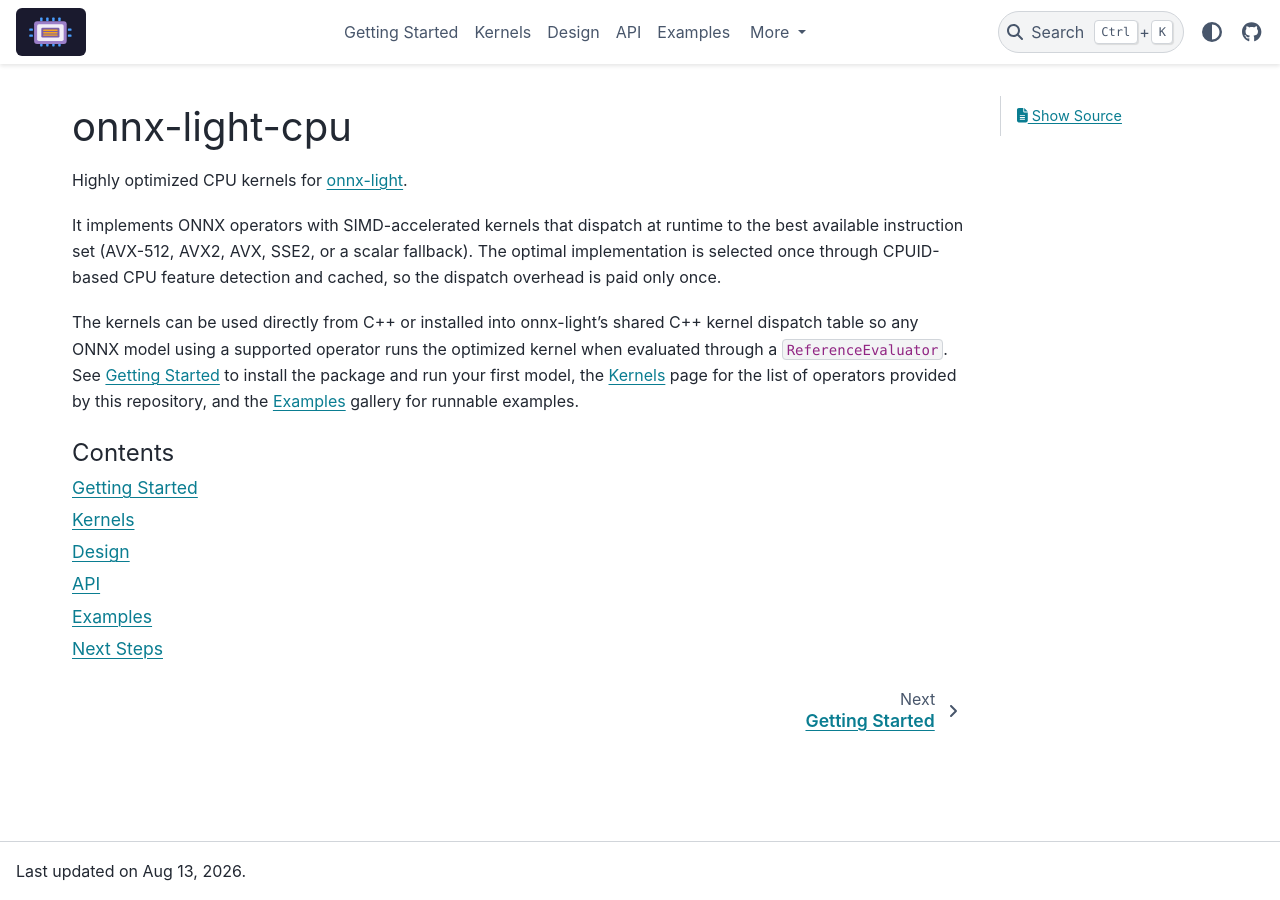
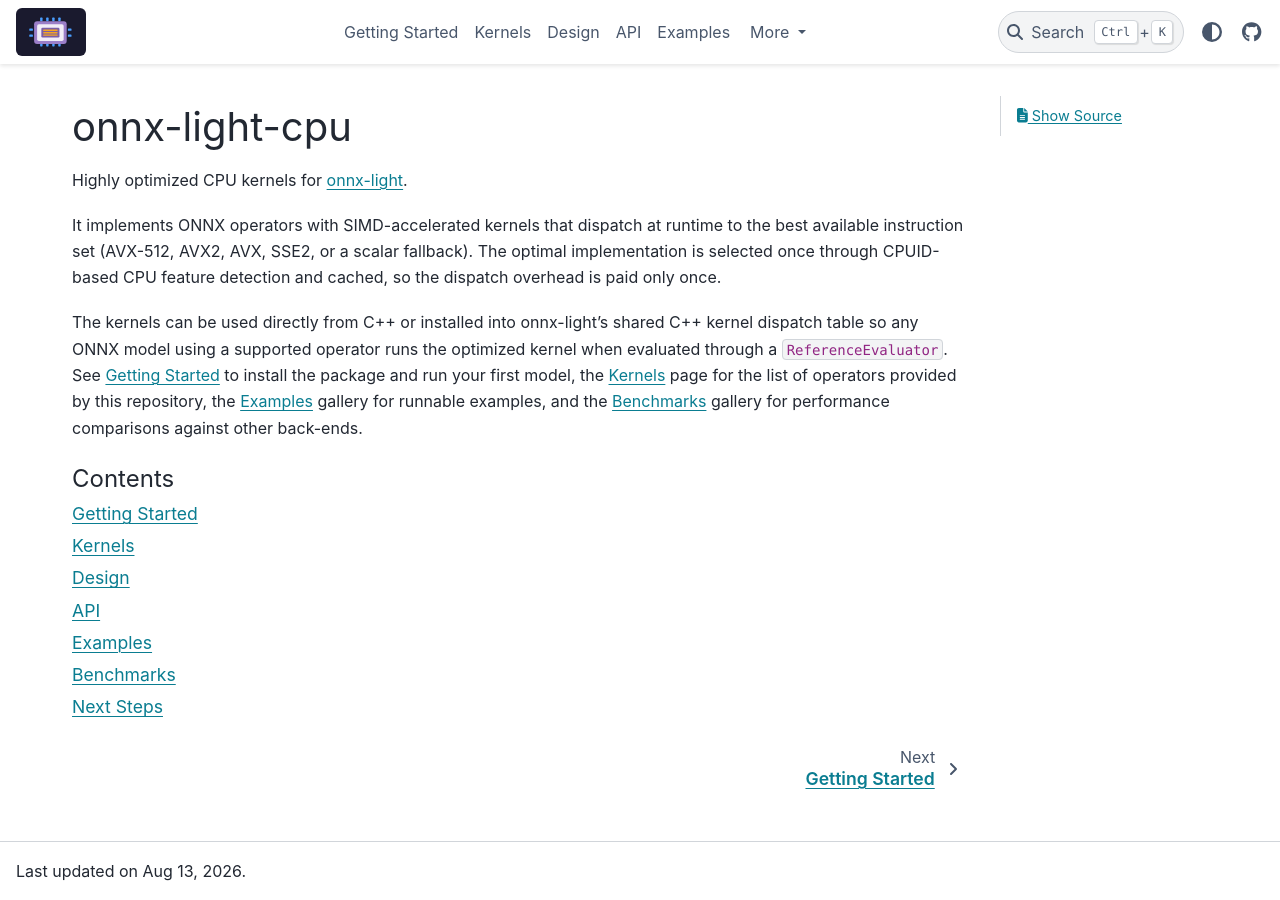
Before and after one commit to xadupre/onnx-light-cpu, a Sphinx documentation site: the page built from docs/index.rst, in a window 1280 px wide. Built offline with Sphinx 7.4.7 and the PyData theme 0.15.4, drawn with Linux system fonts in a browser that asks for light colours; pages that are not in the unit, such as notebooks, are missing from menus.

Commit message:
Split the docs gallery into benchmarks and examples (#131)
* Initial plan

* Split gallery into benchmarks and examples

Co-authored-by: xadupre <22452781+xadupre@users.noreply.github.com>

* Remove duplicate gallery cell separator in abs benchmark

Co-authored-by: xadupre <22452781+xadupre@users.noreply.github.com>

* Extend E402 ruff ignore to docs/benchmarks gallery

Co-authored-by: xadupre <22452781+xadupre@users.noreply.github.com>

---------

Co-authored-by: copilot-swe-agent[bot] <198982749+Copilot@users.noreply.github.com>
Co-authored-by: xadupre <22452781+xadupre@users.noreply.github.com>

```diff
--- a/docs/examples/plot_abs_benchmark.py
+++ b/docs/benchmarks/plot_abs_benchmark.py
@@ -193,7 +193,6 @@ print(f"setup: onnx-light ReferenceEvaluator = {light_setup_time * 1e3:.2f} ms")
 print(f"setup: onnx-light-cpu kernel registration = {registration_time * 1e3:.2f} ms")
 
 # %%
-# %%
 # Run the benchmark
 # -----------------
 #
--- a/docs/conf.py
+++ b/docs/conf.py
@@ -22,8 +22,8 @@ exclude_patterns = ["_build"]
 html_last_updated_fmt = "%b %d, %Y"
 
 sphinx_gallery_conf = {
-    "examples_dirs": "examples",
-    "gallery_dirs": "auto_examples",
+    "examples_dirs": ["examples", "benchmarks"],
+    "gallery_dirs": ["auto_examples", "auto_benchmarks"],
     "filename_pattern": r"/plot_",
 }
 
--- a/docs/design/gemm_kernel_design.rst
+++ b/docs/design/gemm_kernel_design.rst
@@ -250,7 +250,7 @@ gains.
        ``onnx_light_cpu/impl/math/exp_log_kernel.cc``). This is correct and
        reuses the full float32 SIMD path for the matmul itself, but the
        widen/round-trip is pure per-element overhead with no vectorization of
-       its own (see ``plot_gemm_dtype_benchmark.py`` in the example gallery
+       its own (see ``plot_gemm_dtype_benchmark.py`` in the benchmark gallery
        for measured overhead across representative shapes). What remains is
        the **SIMD acceleration layer**: real half-precision vector
        micro-kernels (AVX2 ``F16C``/``VCVTPH2PS`` for convert-then-FMA-in-
--- a/docs/index.rst
+++ b/docs/index.rst
@@ -14,8 +14,9 @@ The kernels can be used directly from C++ or installed into onnx-light's shared
 C++ kernel dispatch table so any ONNX model using a supported operator runs the
 optimized kernel when evaluated through a ``ReferenceEvaluator``. See
 :doc:`getting_started` to install the package and run your first model, the
-:doc:`kernels` page for the list of operators provided by this repository, and
-the :doc:`examples` gallery for runnable examples.
+:doc:`kernels` page for the list of operators provided by this repository, the
+:doc:`examples` gallery for runnable examples, and the :doc:`benchmarks` gallery
+for performance comparisons against other back-ends.
 
 .. toctree::
    :maxdepth: 1
@@ -26,4 +27,5 @@ the :doc:`examples` gallery for runnable examples.
    design/index
    api/index
    examples
+   benchmarks
    next_steps/index
--- a/pyproject.toml
+++ b/pyproject.toml
@@ -58,3 +58,4 @@ select = [
 "**" = ["RUF012", "RUF100", "SIM102", "SIM108", "UP006", "UP007", "UP035"]
 "unittests/**" = ["B023", "B904", "E731"]
 "docs/examples/**" = ["E402"]
+"docs/benchmarks/**" = ["E402"]
```
Also changed, not shown: docs/benchmarks.rst (added, +11 -0 lines), docs/benchmarks/README.txt (added, +8 -0 lines), docs/benchmarks/plot_gemm_benchmark.py (renamed from docs/examples/plot_gemm_benchmark.py), docs/benchmarks/plot_gemm_dtype_benchmark.py (renamed from docs/examples/plot_gemm_dtype_benchmark.py), 1 other file.
